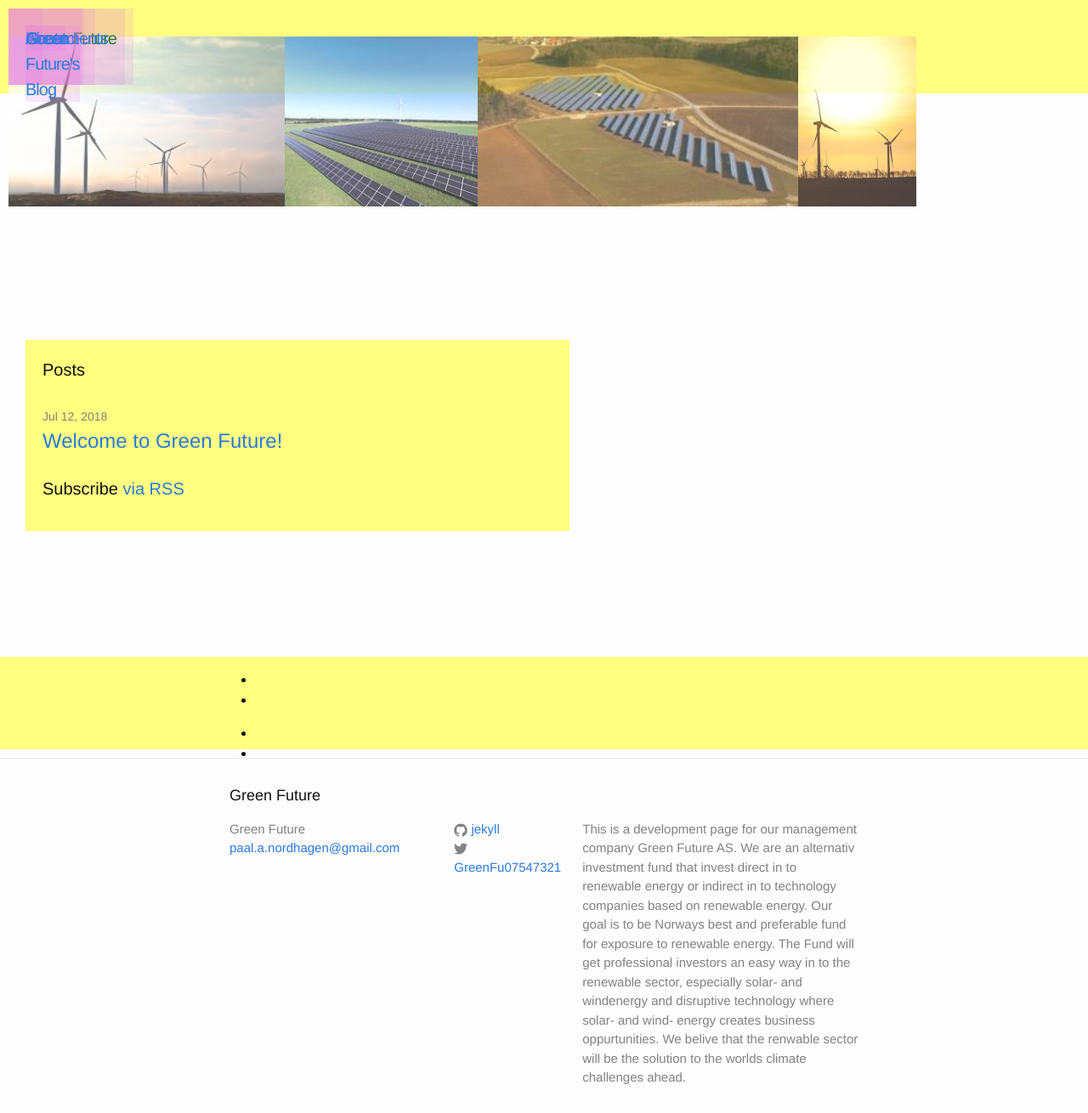
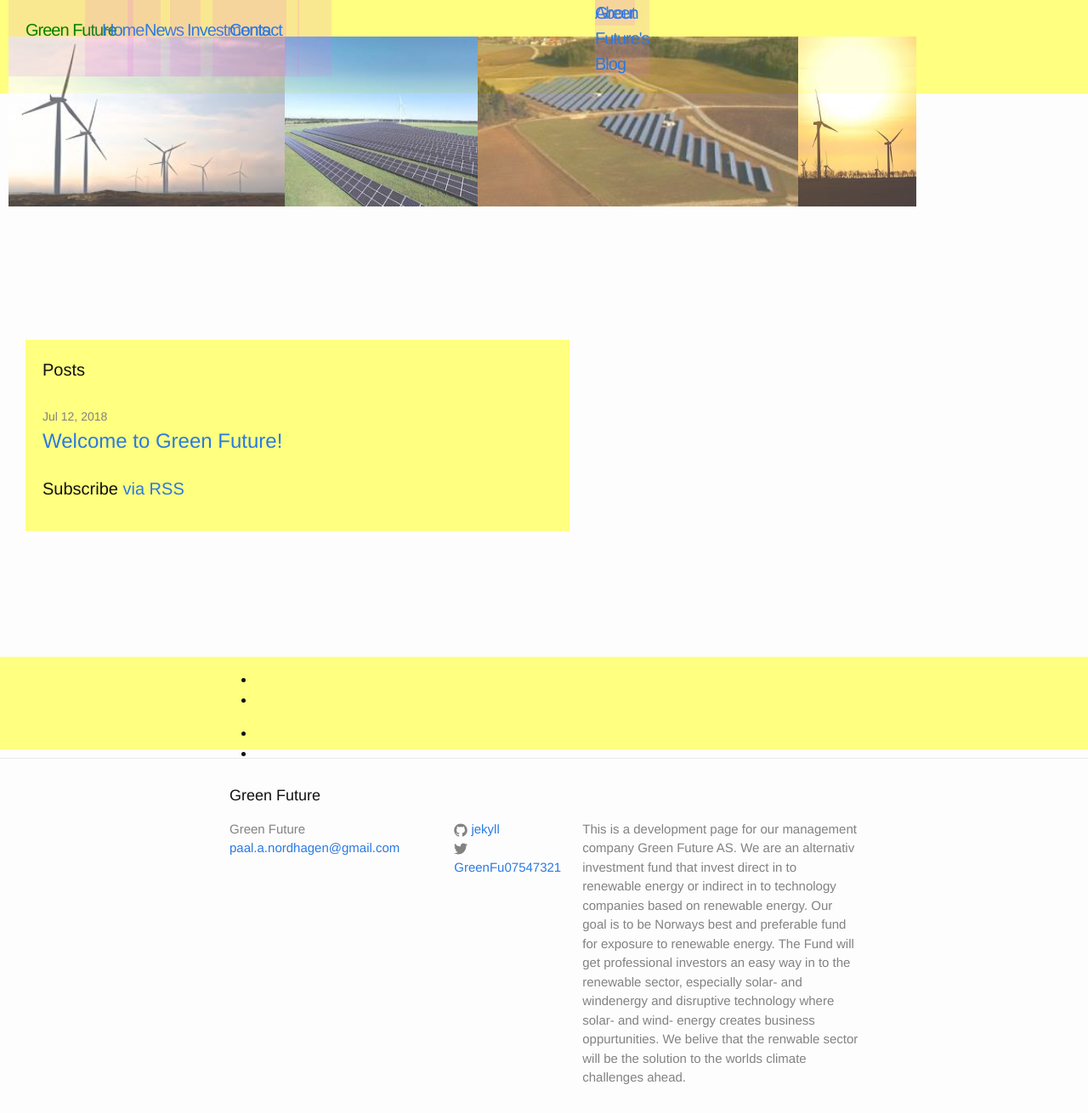
Before and after one commit to Paal-August/Paal-August.github.io, a Jekyll site: the page built from index.html, in a window 1280 px wide and 1310 px high. Shown: the whole window at 85% size. Built offline with Jekyll 4.4.1, drawn with Linux system fonts in a browser that asks for light colours.

Commit message:
Update _layout.scss

```diff
--- a/_sass/_layout.scss
+++ b/_sass/_layout.scss
@@ -62,6 +62,8 @@ z-index:2;
     display:inline-block;
     z-index:3;
   position:absolute;
+    top:0px;
+    left:10px;
 
     &,
     &:visited {
@@ -78,6 +80,8 @@ z-index:2;
     display:inline-block;
      z-index:3;
        position:absolute;
+         top:0px;
+    left:100px;
 }
 
 .site-menu2 {
@@ -90,6 +94,8 @@ z-index:2;
     display:inline-block;
   z-index:3;
     position:absolute;
+      top:0px;
+    left:150px;
 }
 
 .site-menu3 {
@@ -102,6 +108,8 @@ z-index:2;
     display:inline-block;
   z-index:3;
     position:absolute;
+      top:0px;
+    left:200px;
 }
 
 .site-menu4 {
@@ -114,6 +122,8 @@ z-index:2;
     display:inline-block;
   z-index:3;
     position:absolute;
+      top:0px;
+    left:250px;
 }
 
 .site-nav {
@@ -147,6 +157,8 @@ z-index:2;
   justify-content:space-between;
   z-index:3;
     position:absolute;
+      top:0px;
+    left:350px;
 }
 
 /*.site-nav {*/
@@ -162,6 +174,8 @@ z-index:2;
         justify-content:start;
       z-index:3;
         position:absolute;
+          top:0px;
+    left:350px;
        /* line-height: $base-line-height;
         // Gaps between nav items, but not on the last one
         &:not(:last-child) {
```
